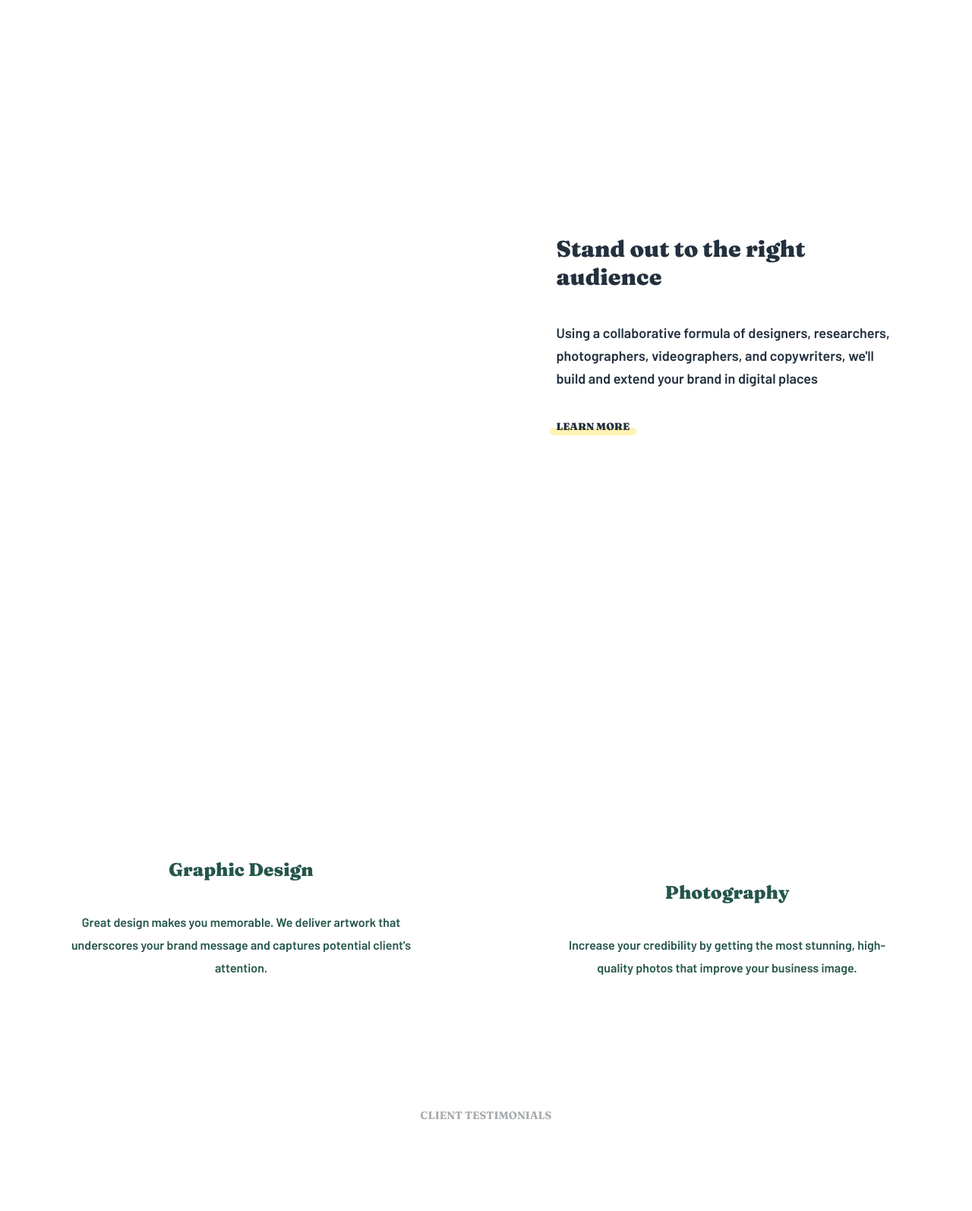
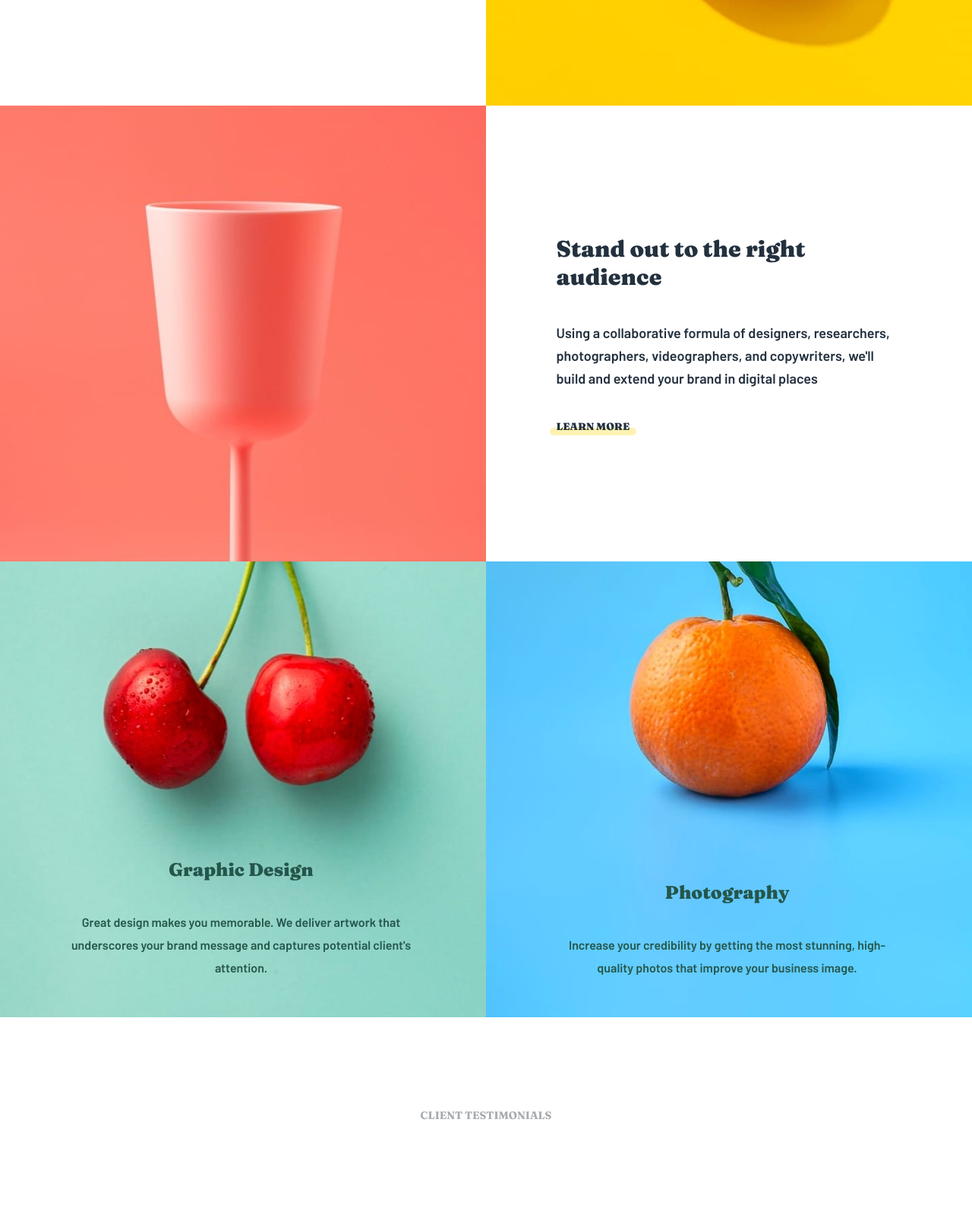
Before and after one commit to renras/sunnyside-agency-landing-page-main, a plain HTML site: page index.html in a window 1280 px wide. Shown: the part 1000-2594 px from the top of the page at 76% size. Drawn offline with Linux system fonts and the light colour scheme; the site is published under a folder, as on GitHub Pages, so addresses that start at the root find nothing; no server answers.

Commit message:
first commit

```diff
--- a/css/style.scss
+++ b/css/style.scss
@@ -268,12 +268,12 @@ $barlow: "Barlow", sans-serif;
   }
 
   &-grid-2 {
-    @include divWithImage("/images/mobile/image-transform.jpg");
+    @include divWithImage("../images/mobile/image-transform.jpg");
     grid-row: 1 / span 1;
   }
 
   &-grid-3 {
-    @include divWithImage("images/mobile/image-stand-out.jpg");
+    @include divWithImage("../images/mobile/image-stand-out.jpg");
   }
 
   &-grid-4 {
@@ -292,11 +292,11 @@ $barlow: "Barlow", sans-serif;
   }
 
   &-grid-5 {
-    @include grid5Shared("/images/mobile/image-graphic-design.jpg");
+    @include grid5Shared("../images/mobile/image-graphic-design.jpg");
   }
 
   &-grid-6 {
-    @include grid5Shared("/images/mobile/image-photography.jpg");
+    @include grid5Shared("../images/mobile/image-photography.jpg");
   }
 }
 
@@ -430,7 +430,7 @@ footer nav {
   }
 
   #hero-section {
-    background: url("/images/desktop/image-header.jpg") no-repeat center;
+    background: url("../images/desktop/image-header.jpg") no-repeat center;
     background-size: cover;
     padding: 25px 25px 0 25px;
   }
@@ -471,13 +471,13 @@ footer nav {
   #services-section-grid-2 {
     height: 100%;
     grid-column: 2 / span 1;
-    background: url("/images/desktop/image-transform.jpg") no-repeat center;
+    background: url("../images/desktop/image-transform.jpg") no-repeat center;
     background-size: cover;
   }
 
   #services-section-grid-3 {
     height: 100%;
-    background: url("/images/desktop/image-stand-out.jpg") no-repeat center;
+    background: url("../images/desktop/image-stand-out.jpg") no-repeat center;
     background-size: cover;
   }
 
@@ -507,12 +507,13 @@ footer nav {
   }
 
   #services-section-grid-5 {
-    background: url("/images/desktop/image-graphic-design.jpg") no-repeat center;
+    background: url("../images/desktop/image-graphic-design.jpg") no-repeat
+      center;
     background-size: cover;
   }
 
   #services-section-grid-6 {
-    background: url("/images/desktop/image-photography.jpg") no-repeat center;
+    background: url("../images/desktop/image-photography.jpg") no-repeat center;
     background-size: cover;
   }
 
```
Also changed, not shown: css/style.css, 1 other file.
